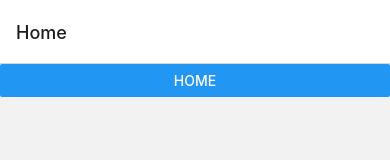
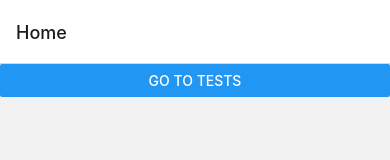
Before and after one commit to swroberson/Trash-2-Treasure, a React Native app: screen / in a window 390 px wide. Shown: the top 160 px of the page. Built offline with nearby package versions, Linux system fonts and the light colour scheme.

Commit message:
Changed Screen Names
Made screen names more descriptive.

```diff
--- a/App.js
+++ b/App.js
@@ -19,7 +19,7 @@ const App = () => {
           <Stack.Screen
             name="Test"
             component={TestScreen}
-            options={{ title: 'Test'}}
+            options={{ title: 'Tests'}}
           />
         </Stack.Navigator>
       </NavigationContainer>
@@ -28,11 +28,13 @@ const App = () => {
 
 const HomeScreen = ({navigation}) => {
   return (
+    <SafeAreaView>
     <Button
-      title = "Home"
+      title = "Go To Tests"
       onPress={() =>
         navigation.navigate('Test')}
     />
+    </SafeAreaView>
   );
 };
 
```
